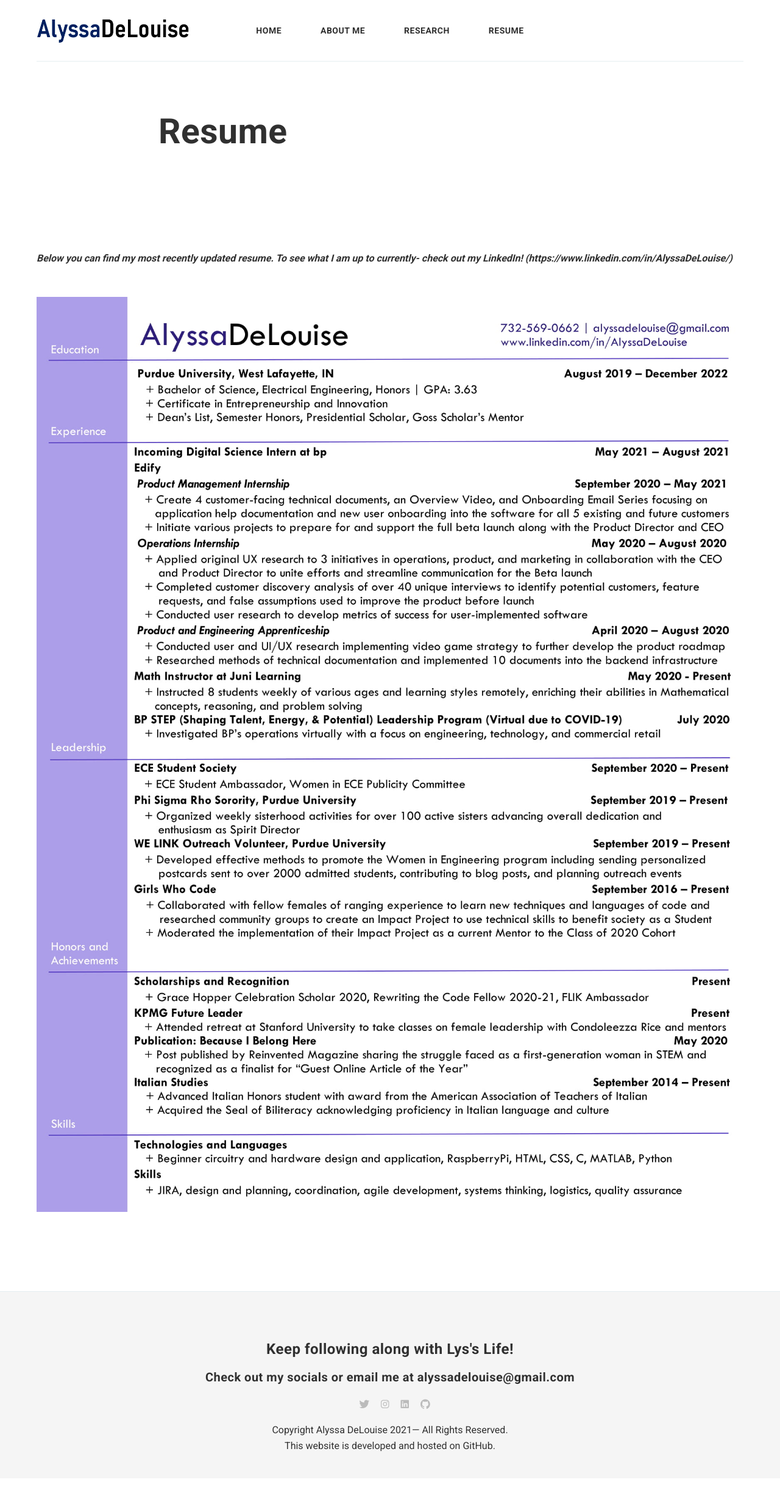
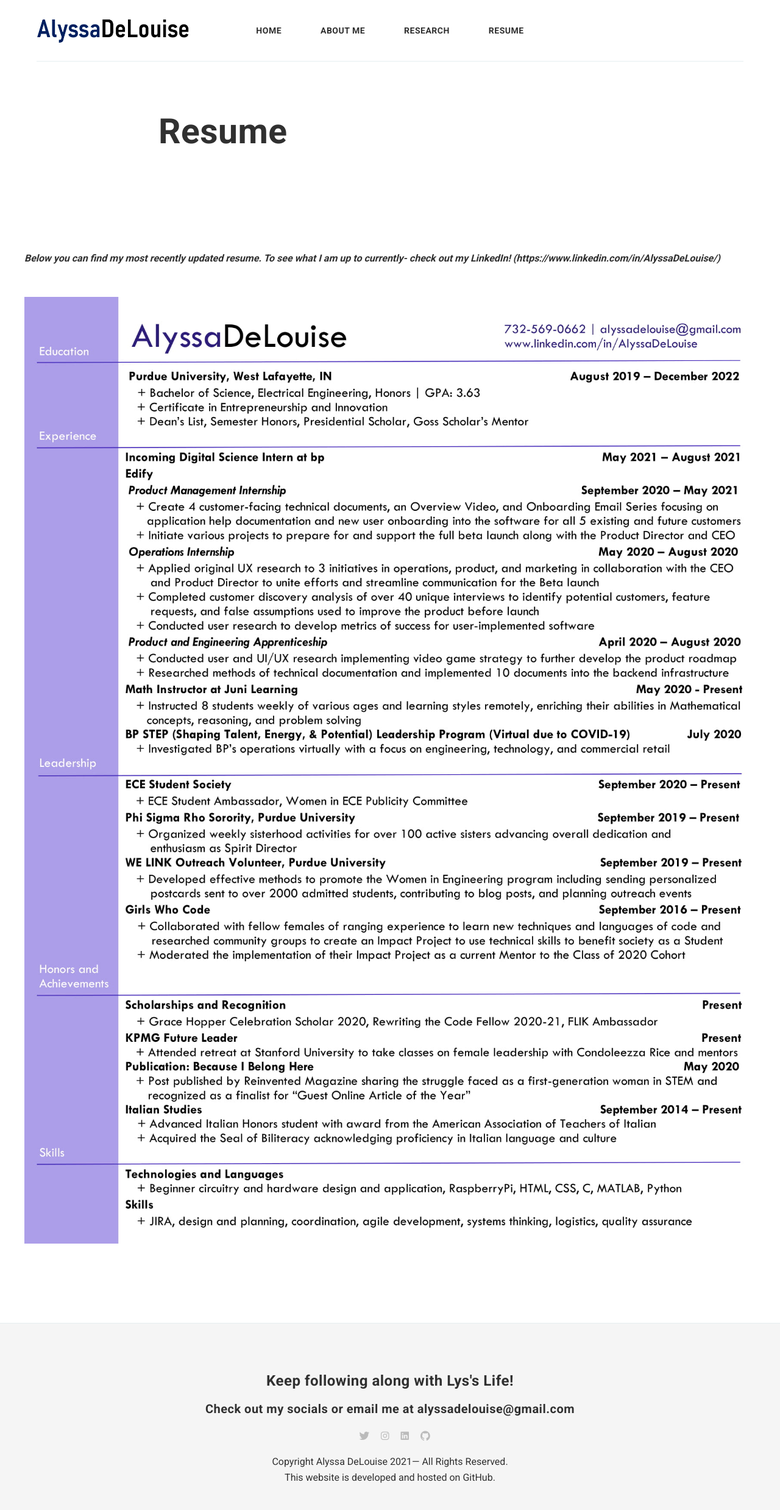
Before and after one commit to alyssadelouise/home, a Jekyll site: the page built from _pages/resume.md, in a window 1280 px wide. Shown: the whole page at 61% size. Built offline with Jekyll 4.4.1, drawn with Linux system fonts in a browser that asks for light colours; nearby versions of some CDN libraries; comment, search, counter and statistics services are not loaded; before the commit the page ends 2425 px from its top, so only the background shows below that.

Commit message:
Update pageresume.html

```diff
--- a/_layouts/pageresume.html
+++ b/_layouts/pageresume.html
@@ -14,7 +14,7 @@ layout: default
 <div class="container">
 	<div class="row">
 		<!-- begin page -->
-		<article class="page col ">
+		<article class="page  ">
 			<div class="page__content">
 				{{ content }}
 			</div>
```
